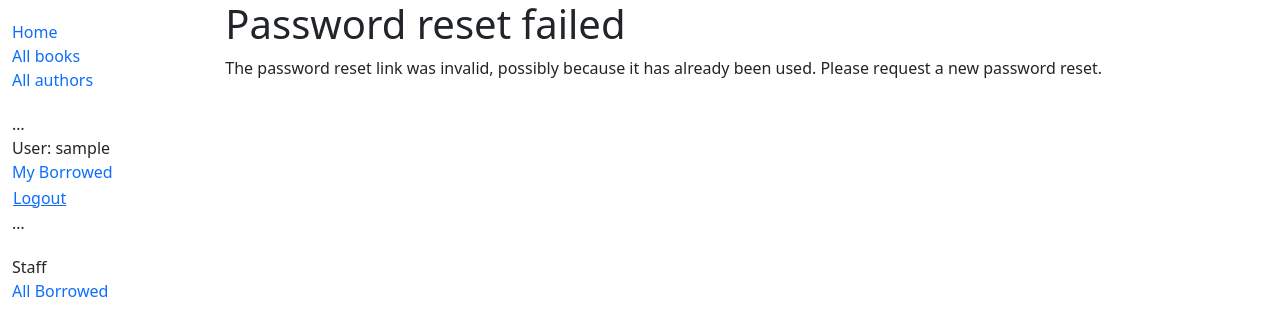
After one commit to adupoku71/locallibrary-django, a Django app: page /accounts/reset/1/1/ in a window 1280 px wide. The commit adds this page. Shown: the top 336 px of the page. Run offline with Django 5.2, Linux system fonts and the light colour scheme; the visitor is signed in with stand-in values (Sample User, id 1).

Commit message:
implement user authentication, protected routes and sessions

```diff
--- a/catalog/admin.py
+++ b/catalog/admin.py
@@ -28,7 +28,7 @@ class BookAdmin(admin.ModelAdmin):
 
 @admin.register(BookInstance)
 class BookInstanceAdmin(admin.ModelAdmin):
-    list_display = ('book', 'status', 'due_back', 'id')
+    list_display = ('book', 'status', 'borrower', 'due_back', 'id')
     list_filter = ('status', 'due_back')
 
     # You can add "sections" to group related model information within the detail form, using the fieldsets attribute.
@@ -37,7 +37,7 @@ class BookInstanceAdmin(admin.ModelAdmin):
             'fields': ('book', 'imprint', 'id')
         }),
         ('Availability', {
-            'fields': ('status', 'due_back')
+            'fields': ('status', 'due_back', 'borrower')
         }),
     )
 
--- a/catalog/static/css/styles.css
+++ b/catalog/static/css/styles.css
@@ -3,3 +3,14 @@
   padding: 0;
   list-style: none;
 }
+#logout-form {
+  display: inline;
+}
+#logout-form button {
+  padding: 0;
+  margin: 0;
+  list-style: none;
+}
+a {
+  text-decoration: none;
+}
--- a/catalog/templates/base_generic.html
+++ b/catalog/templates/base_generic.html
@@ -26,6 +26,34 @@
             <li><a href="{% url 'catalog:index' %}">Home</a></li>
             <li><a href="{% url 'catalog:books' %}">All books</a></li>
             <li><a href="{% url 'catalog:authors' %}">All authors</a></li>
+          </ul>
+          <ul class="sidebar-nav">
+            … {% if user.is_authenticated %}
+            <li>User: {{ user.get_username }}</li>
+            <li><a href="{% url 'catalog:my-borrowed' %}">My Borrowed</a></li>
+
+            <li>
+              <form id="logout-form" method="post" action="{% url 'logout' %}">
+                {% csrf_token %}
+                <button type="submit" class="btn btn-link">Logout</button>
+              </form>
+            </li>
+            {% else %}
+
+            <li>
+              <a href="{% url 'login' %}?next={{ request.path }}">Login</a>
+            </li>
+            {% endif %} …
+          </ul>
+          <ul class="sidebar-nav">
+            {% if perms.catalog.can_mark_returned %}
+            <li>Staff</li>
+            <li>
+              <a href="{% url 'catalog:all-borrowed' %}">All Borrowed</a>
+            </li>
+            <!-- We can mark a BookInstance as returned. -->
+            <!-- Perhaps add code to link to a "book return" view here. -->
+            {% endif %}
           </ul>
           {% endblock %}
         </div>
--- a/catalog/templates/index.html
+++ b/catalog/templates/index.html
@@ -17,4 +17,5 @@
   <li><strong>Authors:</strong> {{ num_authors }}</li>
   <li><strong>Genres:</strong> {{ num_genres }}</li>
 </ul>
+<p>You have visited this page {{ num_visits }} time{{num_visits|pluralize}}</p>
 {% endblock %}
--- a/catalog/urls.py
+++ b/catalog/urls.py
@@ -9,3 +9,11 @@ urlpatterns = [
     path('authors/', views.AuthorListView.as_view(), name='authors'),
     path('author/<int:pk>', views.AuthorDetailView.as_view(), name='author-detail'),
 ]
+
+
+urlpatterns += [
+    path('mybooks/', views.LoanedBooksByUserListView.as_view(), name='my-borrowed'),
+]
+urlpatterns += [
+    path('borrowed/', views.AllBorrowedBooks.as_view(), name='all-borrowed'),
+]
--- a/locallibrary/urls.py
+++ b/locallibrary/urls.py
@@ -28,3 +28,9 @@ urlpatterns = [
 
 
 urlpatterns += static(settings.STATIC_URL, document_root=settings.STATIC_ROOT)
+
+# Add Django site authentication urls (for login, logout, password management)
+
+urlpatterns += [
+    path('accounts/', include('django.contrib.auth.urls')),
+]
--- /dev/null
+++ b/templates/registration/logged_out.html
@@ -0,0 +1,4 @@
+{% extends "base_generic.html" %} {% block content %}
+<p>Logged out!</p>
+<a href="{% url 'login'%}">Click here to login again.</a>
+{% endblock %}
--- /dev/null
+++ b/templates/registration/password_reset_complete.html
@@ -0,0 +1,4 @@
+{% extends "base_generic.html" %} {% block content %}
+<h1>The password has been changed!</h1>
+<p><a href="{% url 'login' %}">log in again?</a></p>
+{% endblock %}
--- /dev/null
+++ b/templates/registration/password_reset_confirm.html
@@ -0,0 +1,38 @@
+{% extends "base_generic.html" %}
+<!--  -->
+{% block content %}
+<!--  -->
+{% if validlink %}
+<p>Please enter (and confirm) your new password.</p>
+<form action="" method="post">
+  {% csrf_token %}
+  <table>
+    <tr>
+      <td>
+        {{ form.new_password1.errors }}
+        <label for="id_new_password1">New password:</label>
+      </td>
+      <td>{{ form.new_password1 }}</td>
+    </tr>
+    <tr>
+      <td>
+        {{ form.new_password2.errors }}
+        <label for="id_new_password2">Confirm password:</label>
+      </td>
+      <td>{{ form.new_password2 }}</td>
+    </tr>
+    <tr>
+      <td></td>
+      <td><input type="submit" value="Change my password" /></td>
+    </tr>
+  </table>
+</form>
+{% else %}
+<h1>Password reset failed</h1>
+<p>
+  The password reset link was invalid, possibly because it has already been
+  used. Please request a new password reset.
+</p>
+{% endif %}
+<!--  -->
+{% endblock %}
--- /dev/null
+++ b/templates/registration/password_reset_done.html
@@ -0,0 +1,6 @@
+{% extends "base_generic.html" %} {% block content %}
+<p>
+  We've emailed you instructions for setting your password. If they haven't
+  arrived in a few minutes, check your spam folder.
+</p>
+{% endblock %}
--- /dev/null
+++ b/templates/registration/password_reset_email.html
@@ -0,0 +1,3 @@
+Someone asked for password reset for email {{ email }}. Follow the link below:
+{{ protocol }}://{{ domain }}{% url 'password_reset_confirm' uidb64=uid
+token=token %}
```
Also changed, not shown: catalog/models.py (+8 -0 lines), catalog/templates/all_borrowed_books.html (added, +18 -0 lines), catalog/templates/bookinstance_list_borrowed_user.html (added, +18 -0 lines), catalog/views.py (+27 -0 lines), locallibrary/settings.py (+9 -3 lines), templates/registration/login.html (added, +43 -0 lines), templates/registration/password_reset_form.html (added, +12 -0 lines), catalog/migrations/0004_bookinstance_borrower.py (added), catalog/migrations/0005_alter_bookinstance_options.py (added).
